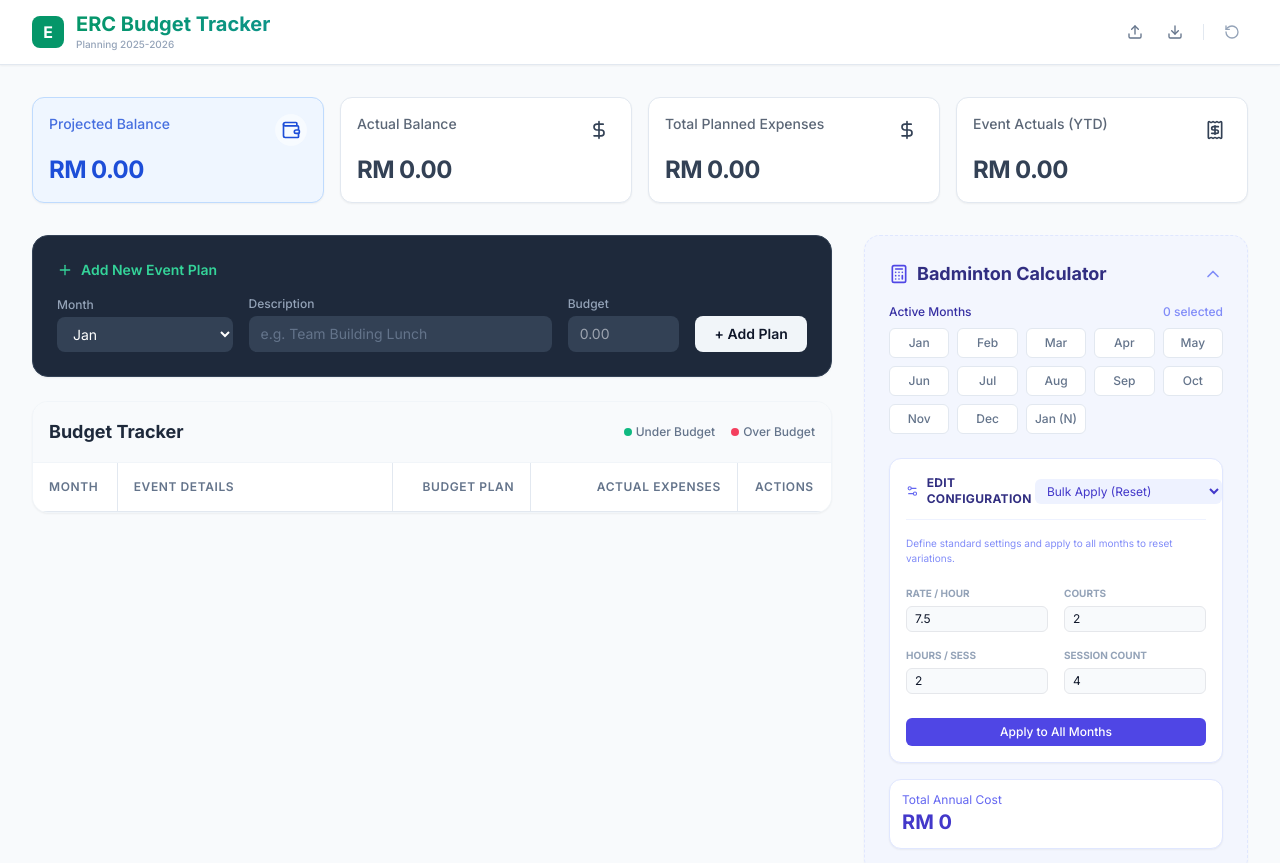
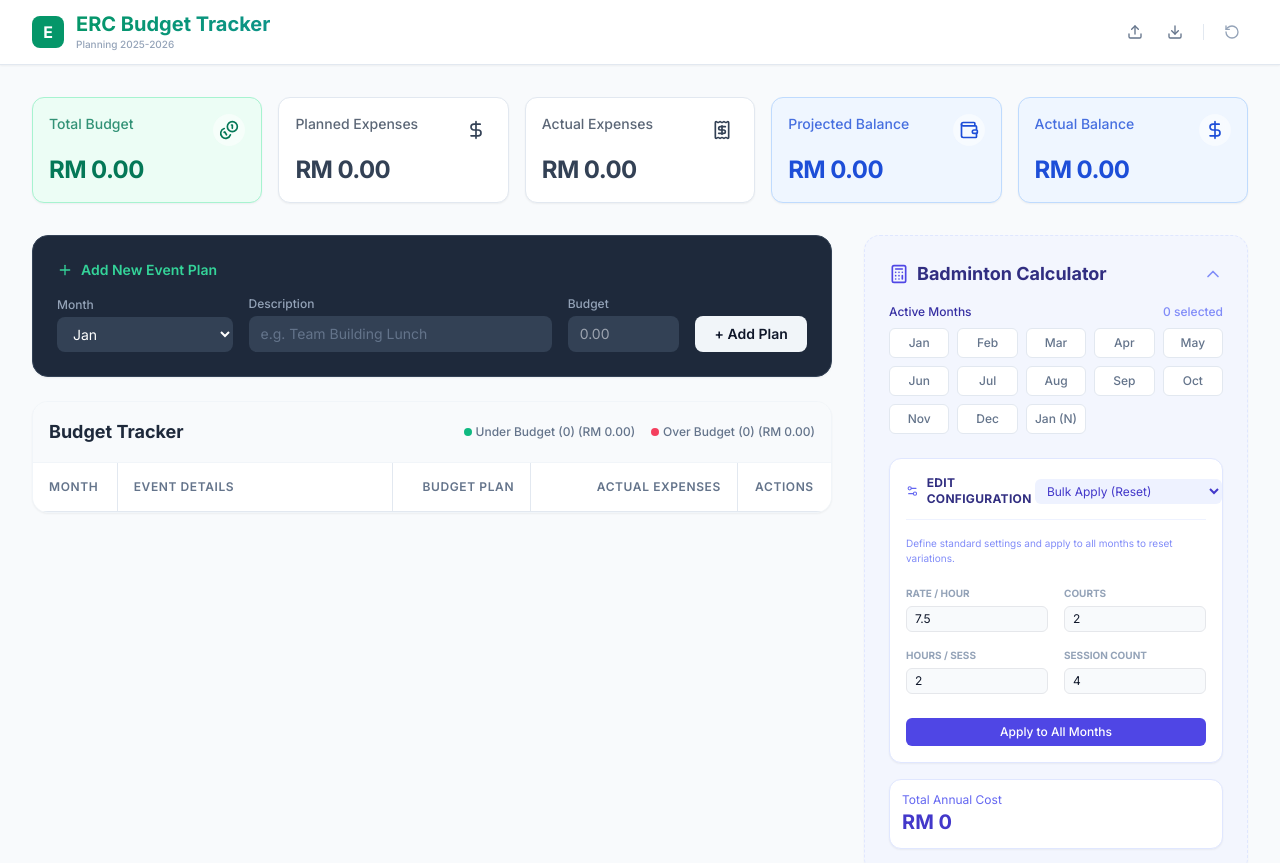
Before and after one commit to xkid/ERC-Budget-Tracker, a React (Vite) app: page / in a window 1280 px wide. Shown: the top 863 px of the page. Built offline with nearby package versions, Linux system fonts and the light colour scheme.

Commit message:
feat: Display event budget variance summary
Add calculations and display for total savings, total overspend, and the count of events in each category within the EventList component. This provides users with a clearer overview of budget adherence for individual events.

```diff
--- a/App.tsx
+++ b/App.tsx
@@ -12,7 +12,7 @@ import { SummaryCard } from './components/SummaryCard';
 import { IncomeBreakdown } from './components/IncomeBreakdown';
 import { EventList } from './components/EventList';
 import { BadmintonCalculator } from './components/BadmintonCalculator';
-import { Plus, Wallet, Receipt, Download, Upload, RotateCcw, AlertTriangle } from 'lucide-react';
+import { Plus, Wallet, Receipt, Download, Upload, RotateCcw, AlertTriangle, Coins, DollarSign } from 'lucide-react';
 
 const STORAGE_KEYS = {
   EVENTS: 'rec_club_events',
@@ -181,33 +181,40 @@ const App: React.FC = () => {
   const actualBalance = totalBudget - totalActualSpent;
 
   // Calculate Variance for events that have actuals
-  const { variance, totalPlannedForCompleted } = useMemo(() => {
+  const { variance, totalPlannedForCompleted, totalSavings, totalOverspend, savingsCount, overspendCount } = useMemo(() => {
     let plannedSum = 0;
     let actualSum = 0;
+    let savings = 0;
+    let overspend = 0;
+    let sCount = 0;
+    let oCount = 0;
 
     events.forEach(e => {
         if (e.actualAmount !== undefined && e.actualAmount > 0) {
             plannedSum += e.amount;
             actualSum += e.actualAmount;
+            const diff = e.amount - e.actualAmount; // Positive = Savings, Negative = Overspend
+            if (diff > 0) {
+                savings += diff;
+                sCount++;
+            } else if (diff < 0) {
+                overspend += Math.abs(diff);
+                oCount++;
+            }
         }
     });
 
     return {
         variance: plannedSum - actualSum, // Positive = Under Budget (Good), Negative = Over Budget (Bad)
-        totalPlannedForCompleted: plannedSum
+        totalPlannedForCompleted: plannedSum,
+        totalSavings: savings,
+        totalOverspend: overspend,
+        savingsCount: sCount,
+        overspendCount: oCount
     };
   }, [events]);
 
   const isOverBudget = variance < 0;
-
-  // Alert color logic for Actuals
-  const getActualsStatusColor = () => {
-      // If we spent more than planned on the specific events we tracked
-      if (variance < 0) return 'negative';
-      // If we are getting close (e.g., spent > 90% of planned for those events)
-      if (totalPlannedForCompleted > 0 && (totalPlannedForCompleted - variance) / totalPlannedForCompleted > 0.9) return 'warning';
-      return 'neutral';
-  };
 
   // --- Event Handlers ---
 
@@ -308,45 +315,37 @@ const App: React.FC = () => {
       <main className="max-w-7xl mx-auto px-4 sm:px-6 lg:px-8 py-8">
 
         {/* Top Stats */}
-        <div className="grid grid-cols-1 md:grid-cols-2 lg:grid-cols-4 gap-4 mb-8">
+        <div className="grid grid-cols-1 md:grid-cols-2 lg:grid-cols-5 gap-4 mb-8">
+          <SummaryCard
+            title="Total Budget"
+            amount={totalBudget}
+            type="positive"
+            icon={<Coins className="w-5 h-5" />}
+          />
+          <SummaryCard
+              title="Planned Expenses"
+              amount={grandTotalPlanned}
+              type="neutral"
+              icon={<DollarSign className="w-5 h-5" />}
+            />
+          <SummaryCard
+              title="Actual Expenses"
+              amount={totalActualSpent}
+              type="neutral"
+              icon={<Receipt className="w-5 h-5" />}
+          />
           <SummaryCard
             title="Projected Balance"
             amount={projectedBalance}
-            type={projectedBalance >= 0 ? 'info' : 'negative'}
+            type="info"
             icon={<Wallet className="w-5 h-5" />}
           />
           <SummaryCard
             title="Actual Balance"
             amount={actualBalance}
-            type={actualBalance > 0 ? 'positive' : 'neutral'}
+            type="info"
+            icon={<DollarSign className="w-5 h-5" />}
           />
-
-          <div className="relative">
-             <SummaryCard
-                title="Total Planned Expenses"
-                amount={grandTotalPlanned}
-                type="neutral"
-              />
-          </div>
-
-          <div className="relative">
-            {totalActualSpent > 0 && (
-                <div className={`absolute top-3 right-3 px-2 py-0.5 rounded-full text-[10px] font-bold border flex items-center gap-1
-                    ${isOverBudget ? 'bg-rose-100 text-rose-700 border-rose-200' : 'bg-emerald-100 text-emerald-700 border-emerald-200'}`}>
-                    {isOverBudget ? 'Over Budget' : 'Under Budget'}
-                    <span>{isOverBudget ? '-' : '+'} RM {Math.abs(variance).toLocaleString()}</span>
-                </div>
-            )}
-            <SummaryCard
-                title="Event Actuals (YTD)"
-                amount={totalActualSpent}
-                type={getActualsStatusColor() === 'negative' ? 'negative' : getActualsStatusColor() === 'warning' ? 'info' : 'neutral'} // Reusing info for yellow-ish look or handle custom
-                icon={getActualsStatusColor() === 'negative' ? <AlertTriangle className="w-5 h-5 text-rose-500" /> : <Receipt className="w-5 h-5" />}
-            />
-             {getActualsStatusColor() === 'warning' && (
-                  <div className="absolute inset-0 border-2 border-yellow-400 rounded-xl pointer-events-none opacity-50"></div>
-             )}
-          </div>
         </div>
 
         <div className="grid grid-cols-1 lg:grid-cols-12 gap-8">
@@ -410,6 +409,10 @@ const App: React.FC = () => {
               badmintonConfig={badmintonConfig}
               onDelete={handleDeleteEvent}
               onUpdate={handleUpdateEvent}
+              totalSavings={totalSavings}
+              totalOverspend={totalOverspend}
+              savingsCount={savingsCount}
+              overspendCount={overspendCount}
             />
           </div>
 
--- a/components/EventList.tsx
+++ b/components/EventList.tsx
@@ -8,6 +8,10 @@ interface EventListProps {
   badmintonConfig: BadmintonConfig;
   onDelete: (id: string) => void;
   onUpdate: (id: string, updates: Partial<EventExpense>) => void;
+  totalSavings: number;
+  totalOverspend: number;
+  savingsCount: number;
+  overspendCount: number;
 }
 
 // Helper component for text-based number input to fix alignment and editing UX
@@ -66,7 +70,7 @@ const getIcon = (type: string) => {
   }
 };
 
-export const EventList: React.FC<EventListProps> = ({ events, badmintonConfig, onDelete, onUpdate }) => {
+export const EventList: React.FC<EventListProps> = ({ events, badmintonConfig, onDelete, onUpdate, totalSavings, totalOverspend, savingsCount, overspendCount }) => {
 
   // Combine Regular Events with Badminton (Visual only)
   const allEvents = [...events];
@@ -83,8 +87,14 @@ export const EventList: React.FC<EventListProps> = ({ events, badmintonConfig, o
       <div className="p-4 border-b border-slate-100 bg-slate-50 flex justify-between items-center">
         <h3 className="text-lg font-bold text-slate-800">Budget Tracker</h3>
         <div className="text-xs font-medium text-slate-500 flex gap-4">
-          <span className="flex items-center gap-1"><div className="w-2 h-2 rounded-full bg-emerald-500"></div> Under Budget</span>
-          <span className="flex items-center gap-1"><div className="w-2 h-2 rounded-full bg-rose-500"></div> Over Budget</span>
+          <span className="flex items-center gap-1">
+            <div className="w-2 h-2 rounded-full bg-emerald-500"></div>
+            Under Budget ({savingsCount}) (RM {totalSavings.toLocaleString(undefined, { minimumFractionDigits: 2, maximumFractionDigits: 2 })})
+          </span>
+          <span className="flex items-center gap-1">
+            <div className="w-2 h-2 rounded-full bg-rose-500"></div>
+            Over Budget ({overspendCount}) (RM {totalOverspend.toLocaleString(undefined, { minimumFractionDigits: 2, maximumFractionDigits: 2 })})
+          </span>
         </div>
       </div>
 
```
